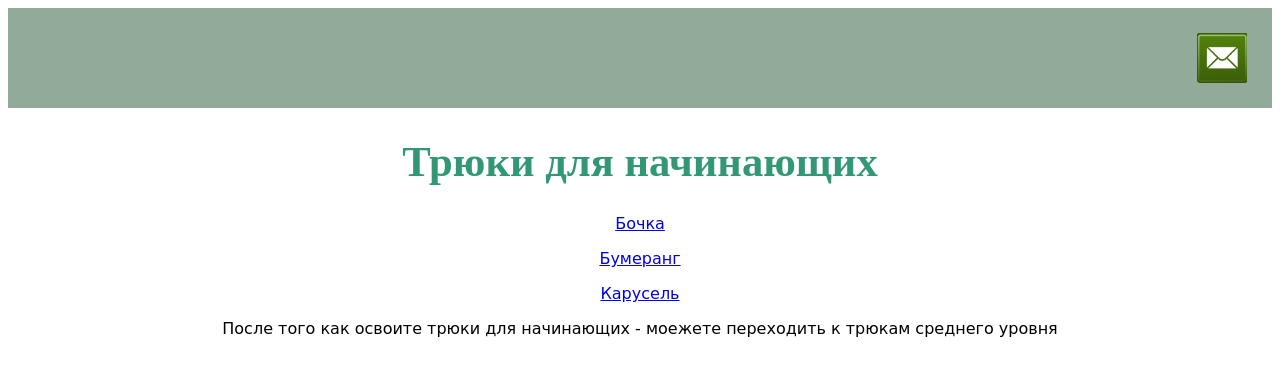
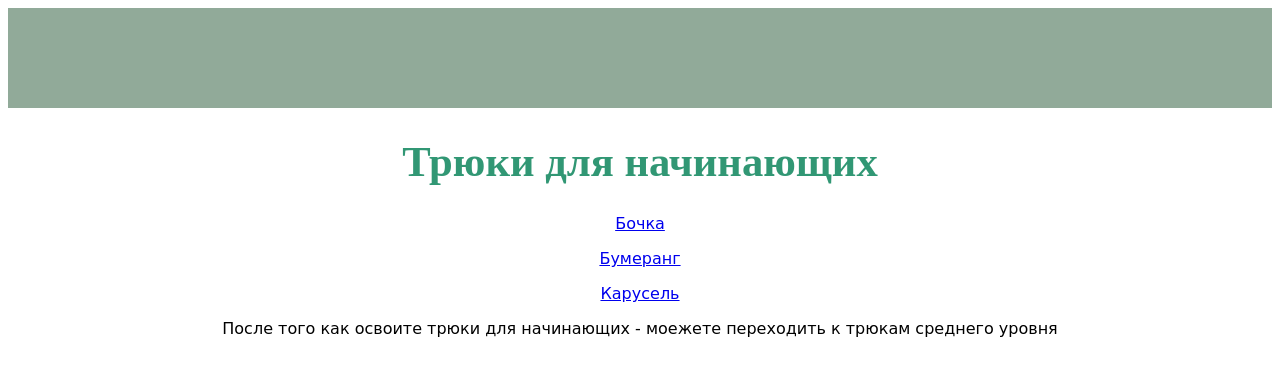
Before and after one commit to Alexanc382/pole-dance, a plain HTML site: page index.html in a window 1280 px wide. Drawn offline with Linux system fonts and the light colour scheme.

Commit message:
Update index.html

```diff
--- a/index.html
+++ b/index.html
@@ -8,7 +8,7 @@
     </head>
     <body>
         <div class="icon-bar">
-            <a href="panel\envelop page.html"><i class="fa-fa-envelope"><img src="panel\letter.png" width="50" height="50"></i></a>
+            <a href="panel\envelop page.html"><i class="fa-fa-envelope"></i></a>
             <!--<a href="#"><i class="fa fa-envelope"></i></a>
             <a href="#"><i class="fa fa-globe"></i></a>
             <a href="#"><i class="fa fa-cog"></i></a>
```
